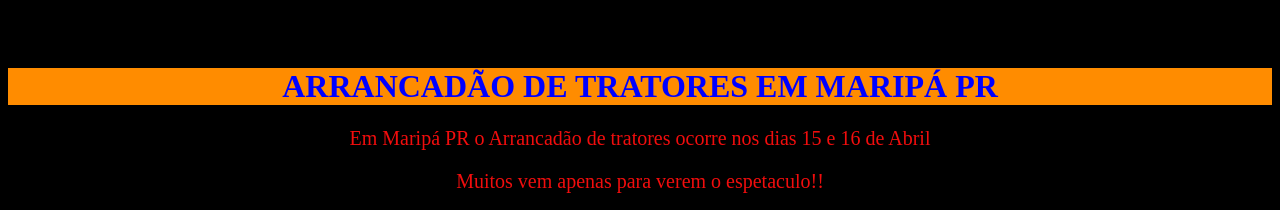
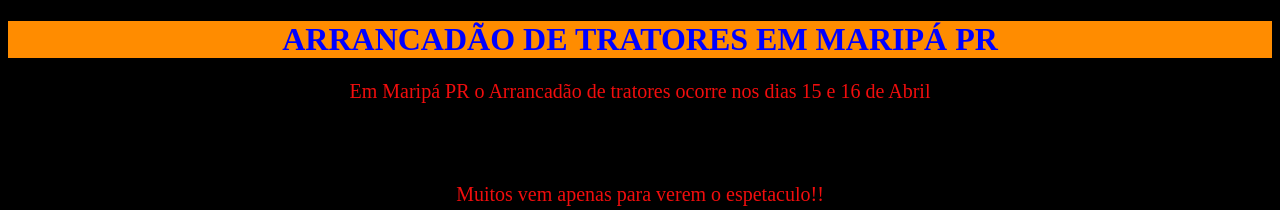
Before and after one commit to Modder-ofc/site-13-03-24, a plain HTML site: page index.html in a window 1280 px wide. Shown: the top 210 px of the page. Drawn offline with Linux system fonts and the light colour scheme; grey boxes are pictures that could not be loaded.

Commit message:
Update index.html

```diff
--- a/index.html
+++ b/index.html
@@ -9,10 +9,10 @@
 </head>
 <body>
     <main>
-        <h2>Rapaazzz<h2>
         <h1 id="principal">ARRANCADÃO DE TRATORES EM MARIPÁ PR</h1>
     </main>
     <p class="pr">Em Maripá PR o Arrancadão de tratores ocorre nos dias 15 e 16 de Abril</p>
+    <h1>MAN>..</h1>
     <p class="pr">Muitos vem apenas para verem o espetaculo!!</p>
     <iframe width="1010" height="408" src="https://www.youtube.com/embed/uouI4z_39rM" title="Arrancadão de Tratores 2023 - 33 Anos de Maripá/PR" frameborder="0" allow="accelerometer; autoplay; clipboard-write; encrypted-media; gyroscope; picture-in-picture; web-share" allowfullscreen></iframe>
 </body>
```
